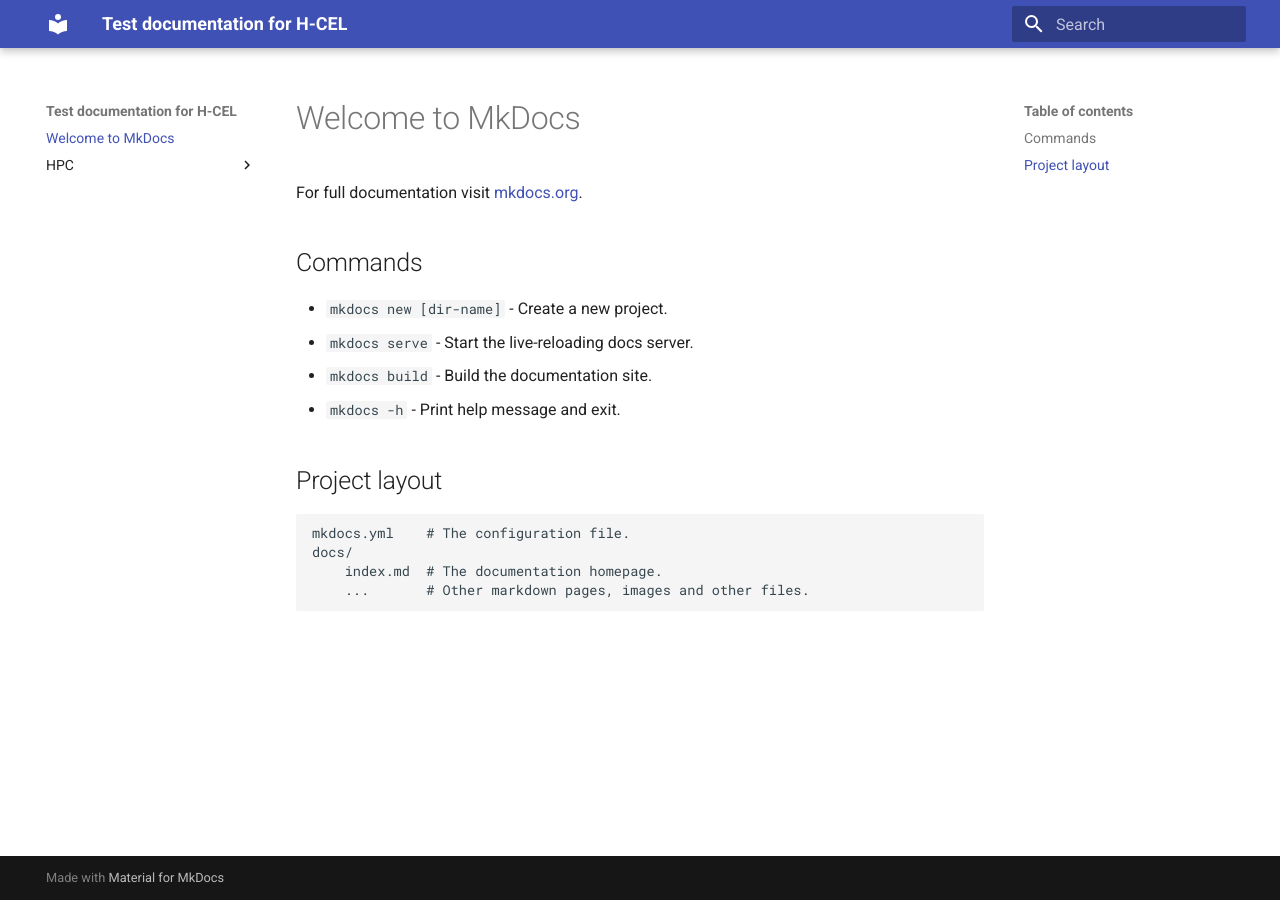
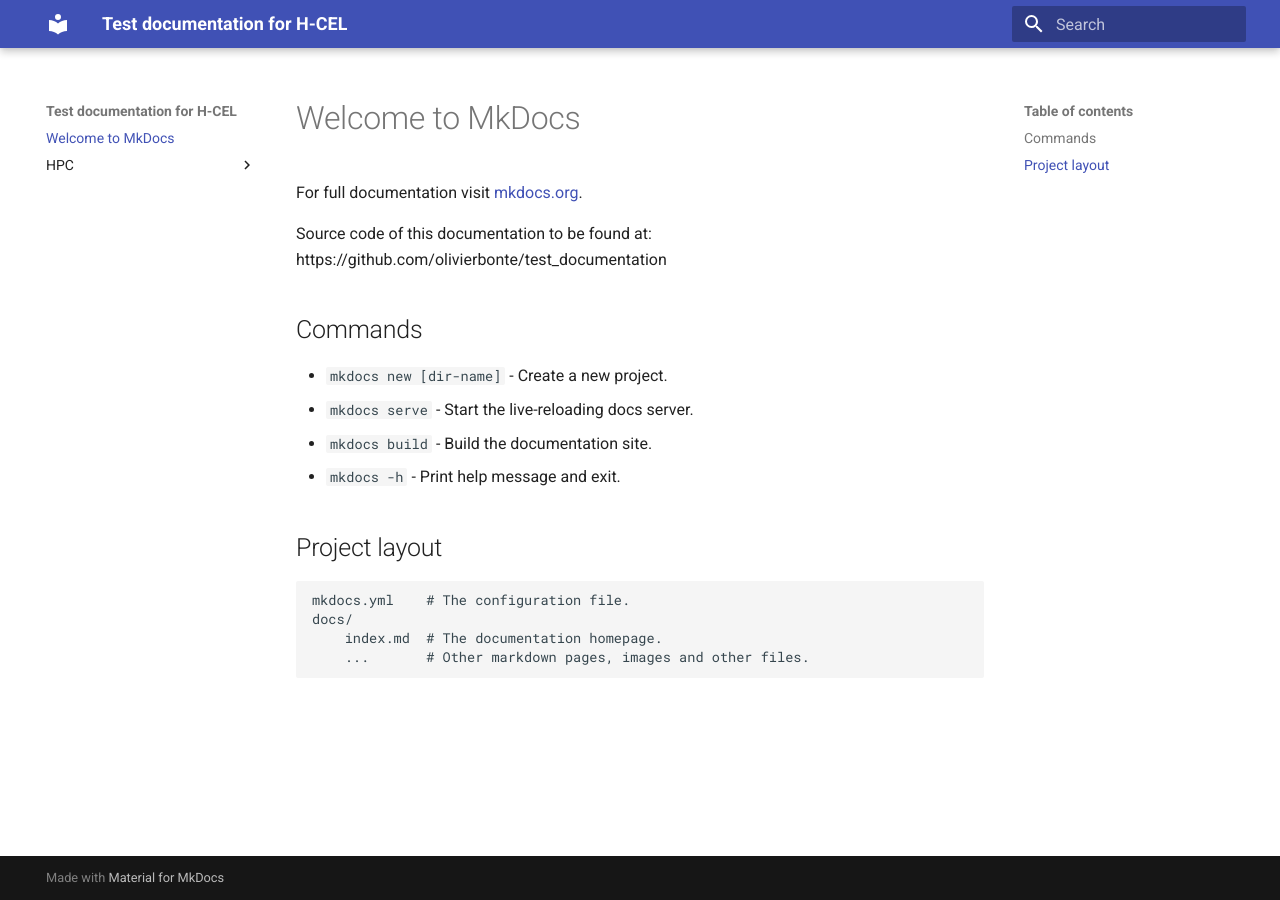
Before and after one commit to olivierbonte/test_documentation, an MkDocs documentation site: the page built from docs/index.md, in a window 1280 px wide. Built offline with MkDocs 1.6.1 and Material for MkDocs 9.7.7, drawn with Linux system fonts in a browser that asks for light colours.

Commit message:
Add link to github repo

```diff
--- a/docs/index.md
+++ b/docs/index.md
@@ -1,6 +1,8 @@
 # Welcome to MkDocs
 
 For full documentation visit [mkdocs.org](https://www.mkdocs.org).
+
+Source code of this documentation to be found at: https://github.com/olivierbonte/test_documentation
 
 ## Commands
 
```
